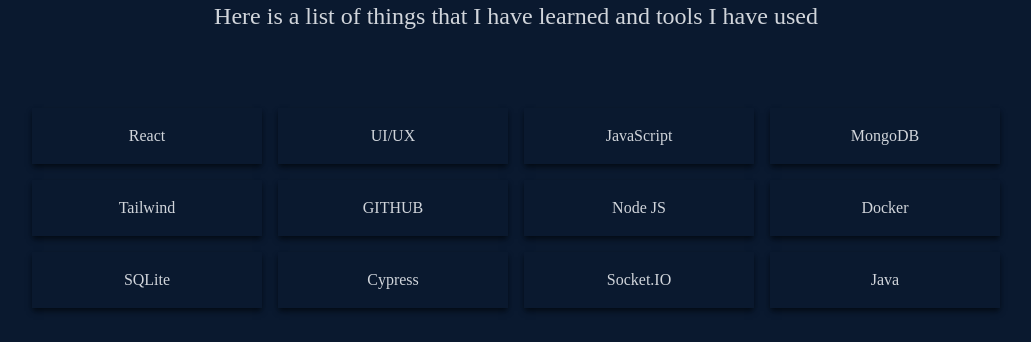
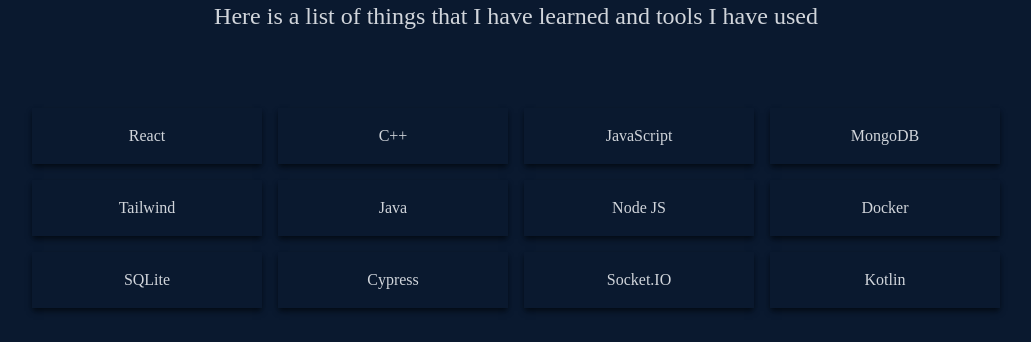
Before and after one commit to navvolcy/myprofile, a React (Create React App) app: page / in a window 1280 px wide. Shown: the part 1860-2202 px from the top of the page, without its empty margins (124-1155 px from the left). Built offline with nearby package versions, Linux system fonts and the light colour scheme.

Commit message:
Update to the skills

```diff
--- a/package.json
+++ b/package.json
@@ -1,4 +1,5 @@
 {
+  "homepage": "http://navvolcy.github.io/myprofile",
   "name": "myprofile",
   "version": "0.1.0",
   "private": true,
--- a/src/components/Skills.jsx
+++ b/src/components/Skills.jsx
@@ -15,7 +15,7 @@
                         <p className="my-4">React</p>
                     </div>
                     <div className="shadow-md shadow-[#040c16] hover:scale-110 duration-500">
-                        <p className="my-4">UI/UX</p>
+                        <p className="my-4">C++</p>
                     </div>
                     <div className="shadow-md shadow-[#040c16] hover:scale-110 duration-500">
                         <p className="my-4">JavaScript</p>
@@ -27,7 +27,7 @@
                         <p className="my-4">Tailwind</p>
                     </div>
                     <div className="shadow-md shadow-[#040c16] hover:scale-110 duration-500">
-                        <p className="my-4">GITHUB</p>
+                        <p className="my-4">Java</p>
                     </div>
                     <div className="shadow-md shadow-[#040c16] hover:scale-110 duration-500">
                         <p className="my-4">Node JS</p>
@@ -45,7 +45,7 @@
                         <p className="my-4">Socket.IO</p>
                     </div>
                     <div className="shadow-md shadow-[#040c16] hover:scale-110 duration-500">
-                        <p className="my-4">Java</p>
+                        <p className="my-4">Kotlin</p>
                     </div>
 
 
```
